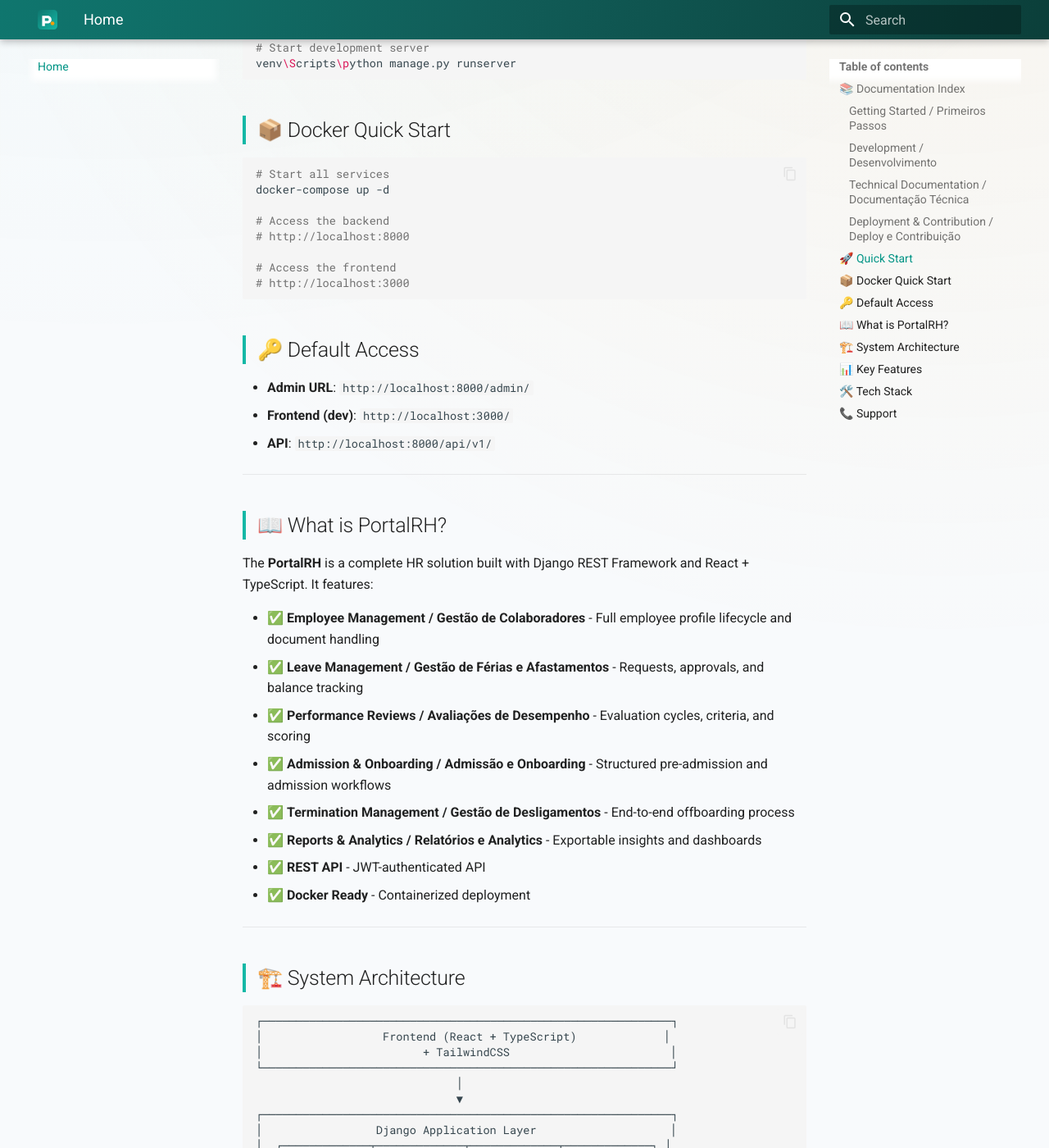
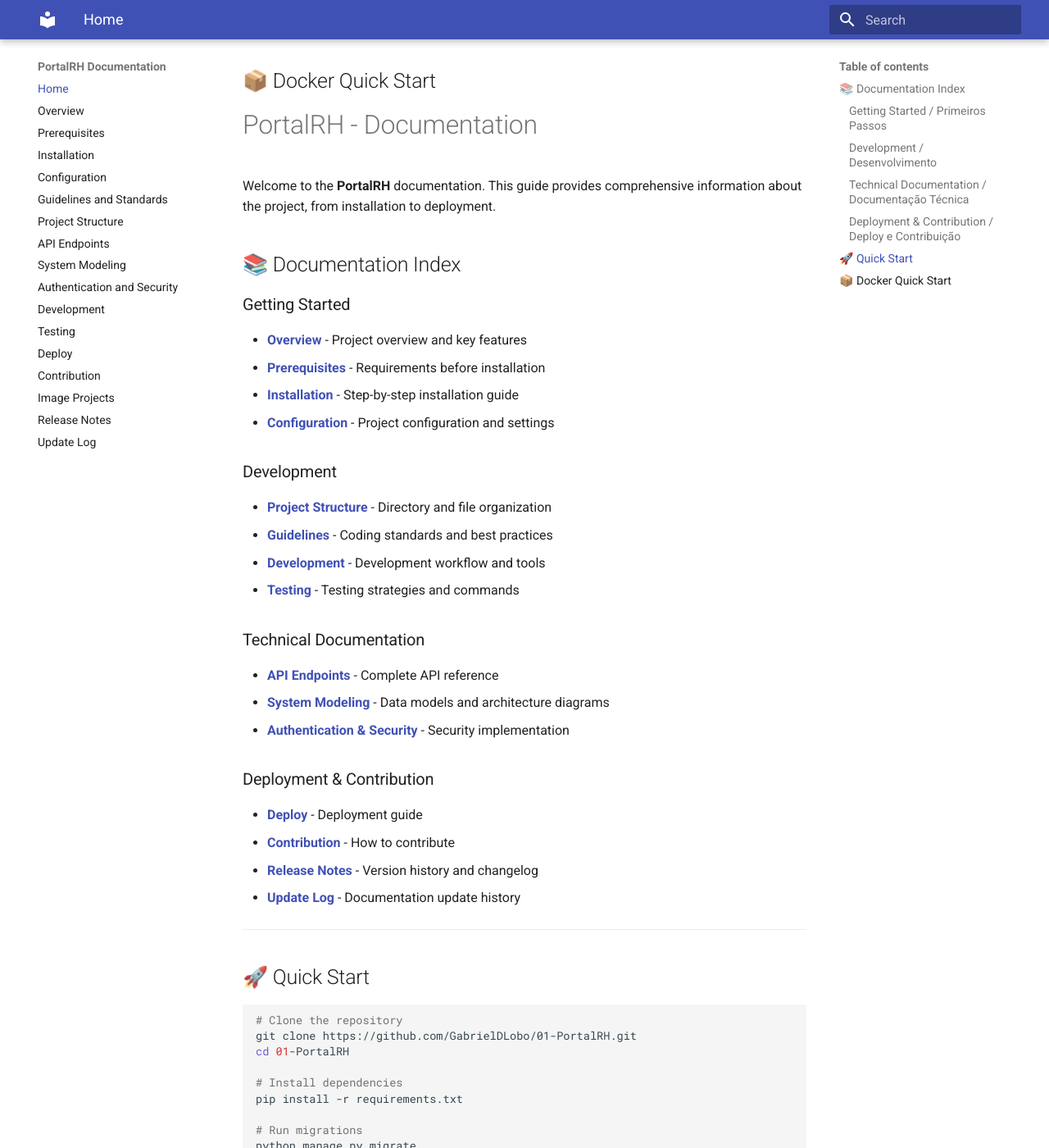
Before and after one commit to GabrielDLobo/01-PortalRH, an MkDocs documentation site: the page built from docs/index.md, in a window 1280 px wide and 1400 px high, scrolled down 1456 px. Shown: the whole window at 82% size. Built offline with MkDocs 1.6.1 and Material for MkDocs 9.7.7, drawn with Linux system fonts in a browser that asks for light colours; some of the changed text lies outside the part shown.

Commit message:
new readme 3.0

````diff
--- a/docs/index.md
+++ b/docs/index.md
@@ -52,52 +52,102 @@
 
 ## 📦 Docker Quick Start
 
+# PortalRH - Documentation
+
+Welcome to the **PortalRH** documentation. This guide provides comprehensive information about the project, from installation to deployment.
+
+## 📚 Documentation Index
+
+### Getting Started
+- [**Overview**](overview.md) - Project overview and key features
+- [**Prerequisites**](prerequisites.md) - Requirements before installation
+- [**Installation**](installation.md) - Step-by-step installation guide
+- [**Configuration**](configuration.md) - Project configuration and settings
+
+### Development
+- [**Project Structure**](project-structure.md) - Directory and file organization
+- [**Guidelines**](guidelines.md) - Coding standards and best practices
+- [**Development**](development.md) - Development workflow and tools
+- [**Testing**](testing.md) - Testing strategies and commands
+
+### Technical Documentation
+- [**API Endpoints**](api-endpoints.md) - Complete API reference
+- [**System Modeling**](system-modeling.md) - Data models and architecture diagrams
+- [**Authentication & Security**](authentication-security.md) - Security implementation
+
+### Deployment & Contribution
+- [**Deploy**](deploy.md) - Deployment guide
+- [**Contribution**](contributing.md) - How to contribute
+- [**Release Notes**](release-notes.md) - Version history and changelog
+- [**Update Log**](UPDATE_LOG.md) - Documentation update history
+
+---
+
+## 🚀 Quick Start
+
+```bash
+# Clone the repository
+git clone https://github.com/GabrielDLobo/01-PortalRH.git
+cd 01-PortalRH
+
+# Install dependencies
+pip install -r requirements.txt
+
+# Run migrations
+python manage.py migrate
+
+# Create superuser
+python manage.py createsuperuser
+
+# Start development server
+python manage.py runserver
+```
+
+## 📦 Docker Quick Start
+
 ```bash
 # Start all services
 docker-compose up -d
 
-# Access the backend
-# http://localhost:8000
-
-# Access the frontend
-# http://localhost:3000
+# Access the application
+# Backend: http://localhost:8000
+# Frontend: http://localhost:3000
 ```
 
 ## 🔑 Default Access
 
 - **Admin URL**: `http://localhost:8000/admin/`
-- **Frontend (dev)**: `http://localhost:3000/`
 - **API**: `http://localhost:8000/api/v1/`
+- **Frontend**: `http://localhost:3000/`
 
 ---
 
 ## 📖 What is PortalRH?
 
-The **PortalRH** is a complete HR solution built with Django REST Framework and React + TypeScript.
-It features:
+The **PortalRH** is a complete Django-based Human Resources platform to manage employees, leave requests, evaluations, staff, reports, and termination workflows. It features:
 
-- ✅ **Employee Management / Gestão de Colaboradores** - Full employee profile lifecycle and document handling
-- ✅ **Leave Management / Gestão de Férias e Afastamentos** - Requests, approvals, and balance tracking
-- ✅ **Performance Reviews / Avaliações de Desempenho** - Evaluation cycles, criteria, and scoring
-- ✅ **Admission & Onboarding / Admissão e Onboarding** - Structured pre-admission and admission workflows
-- ✅ **Termination Management / Gestão de Desligamentos** - End-to-end offboarding process
-- ✅ **Reports & Analytics / Relatórios e Analytics** - Exportable insights and dashboards
-- ✅ **REST API** - JWT-authenticated API
+- ✅ **Employee Management** - Full employee lifecycle and document control
+- ✅ **Leave Control** - Requests, approvals, balances, and history
+- ✅ **Performance Evaluation** - Templates, cycles, and feedback tracking
+- ✅ **Admission & Offboarding** - Structured onboarding and termination flows
+- ✅ **REST API** - JWT-authenticated API with DRF
+- ✅ **Dashboard & Reports** - Metrics and exports (PDF/Excel)
+- ✅ **Role-based Access** - Permission model for HR and staff roles
 - ✅ **Docker Ready** - Containerized deployment
 
 ---
 
 ## 🏗️ System Architecture
 
-```text
+```
 ┌─────────────────────────────────────────────────────────────┐
-│                  Frontend (React + TypeScript)             │
-│                        + TailwindCSS                        │
+│                      Frontend (React + TS)                 │
+│                         + TailwindCSS                      │
 └─────────────────────────────────────────────────────────────┘
                               │
                               ▼
 ┌─────────────────────────────────────────────────────────────┐
-│                 Django Application Layer                    │
+│                    Django Application Layer                │
 │  ┌─────────────┬─────────────┬─────────────┬─────────────┐ │
 │  │ Employees   │ Leave Req.  │ Evaluations │ Accounts    │ │
 │  ├─────────────┼─────────────┼─────────────┼─────────────┤ │
@@ -122,12 +172,13 @@
 
 | Feature | Description |
 |---------|-------------|
-| **Employee Management** | Complete employee profiles and document lifecycle |
-| **Leave Management** | Leave requests, approval workflows, and balances |
-| **Performance Reviews** | Structured evaluations, cycles, and scoring |
-| **Admission & Termination** | Employee lifecycle workflows from hiring to offboarding |
-| **Reports & Analytics** | PDF/Excel exports and management insights |
-| **Access Control** | Role-based access with JWT authentication |
+| **Employee Management** | Complete employee records and document tracking |
+| **Leave Management** | Request/approval workflow with leave balances |
+| **Evaluation Cycles** | Structured performance evaluations and scoring |
+| **Reports** | Dynamic reports with export support |
+| **Termination Flow** | End-to-end offboarding workflow |
+| **REST API** | Full API with JWT authentication |
+| **Access Control** | Role-based permissions and secure endpoints |
 | **Docker Support** | Easy deployment with docker-compose |
 
 ---
@@ -139,16 +190,16 @@
 | **Backend** | Django 5.2.6, Python 3.12 |
 | **API** | Django REST Framework 3.16.1 |
 | **Authentication** | JWT (SimpleJWT 5.5.1) |
-| **Database** | PostgreSQL (prod) / SQLite (dev) |
+| **Database** | PostgreSQL 15 / SQLite |
 | **Frontend** | React 19 + TypeScript + TailwindCSS |
+| **Documentation** | MkDocs + Material Theme |
 | **Deployment** | Docker, docker-compose |
-| **Documentation** | MkDocs + Material for MkDocs |
 
 ---
 
 ## 📞 Support
 
-For issues, questions, or contributions, please refer to the [Contributing Guide](contributing.md).
+For issues, questions, or contributions, please refer to the [Contribution Guide](contributing.md).
 
 ---
 
--- a/mkdocs.yml
+++ b/mkdocs.yml
@@ -6,51 +6,13 @@
 
 theme:
   name: material
-  logo: assets/logo.svg
-  favicon: assets/favicon.svg
-  language: en
-  features:
-    - navigation.instant
-    - navigation.tabs
-    - navigation.sections
-    - navigation.top
-    - navigation.footer
-    - search.suggest
-    - search.highlight
-    - content.code.copy
-    - content.action.edit
   palette:
-    - scheme: default
-      primary: teal
-      accent: amber
-
-plugins:
-  - search
-  - minify:
-      minify_html: true
-
-markdown_extensions:
-  - admonition
-  - attr_list
-  - md_in_html
-  - pymdownx.details
-  - pymdownx.superfences
-  - pymdownx.inlinehilite
-  - pymdownx.snippets
-  - pymdownx.tabbed:
-      alternate_style: true
-  - toc:
-      permalink: true
-
-extra_css:
-  - stylesheets/extra.css
-
-extra_javascript:
-  - javascripts/extra.js
+    primary: navy blue
+  font:
+    text: Roboto
 
 nav:
   - Home: index.md
-  - Gallery: gallery.md
   - Overview: overview.md
   - Prerequisites: prerequisites.md
   - Installation: installation.md
@@ -63,6 +25,16 @@
   - Development: development.md
   - Testing: testing.md
   - Deploy: deploy.md
-  - Contributing: contributing.md
+  - Contribution: contributing.md
+  - Image Projects: gallery.md
   - Release Notes: release-notes.md
   - Update Log: UPDATE_LOG.md
+
+plugins:
+  - search
+
+markdown_extensions:
+  - pymdownx.superfences:
+      custom_fences:
+        - name: mermaid
+          class: mermaid
````
Also changed, not shown: other parts of docs/index.md (+1 -1 lines).
